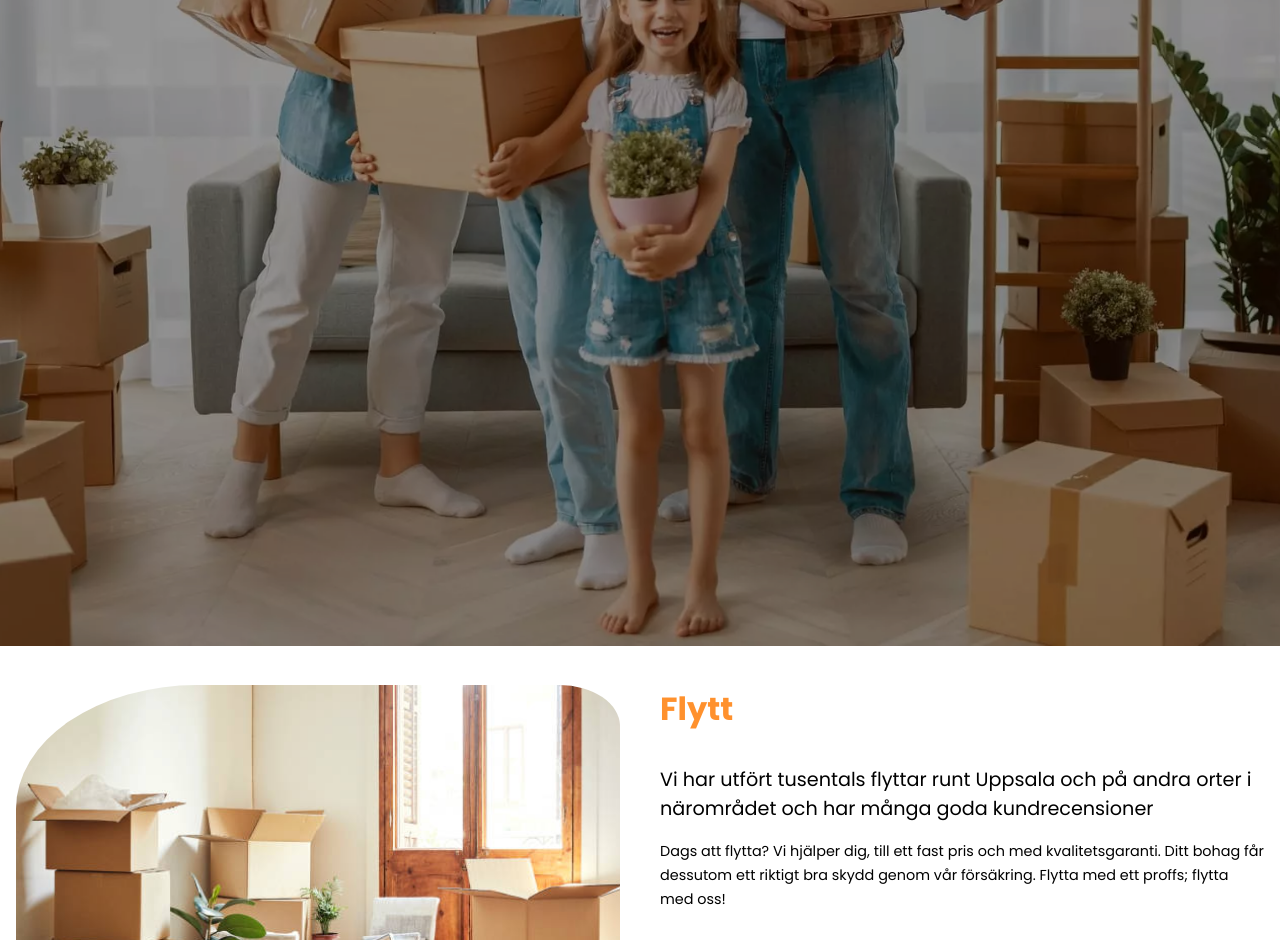
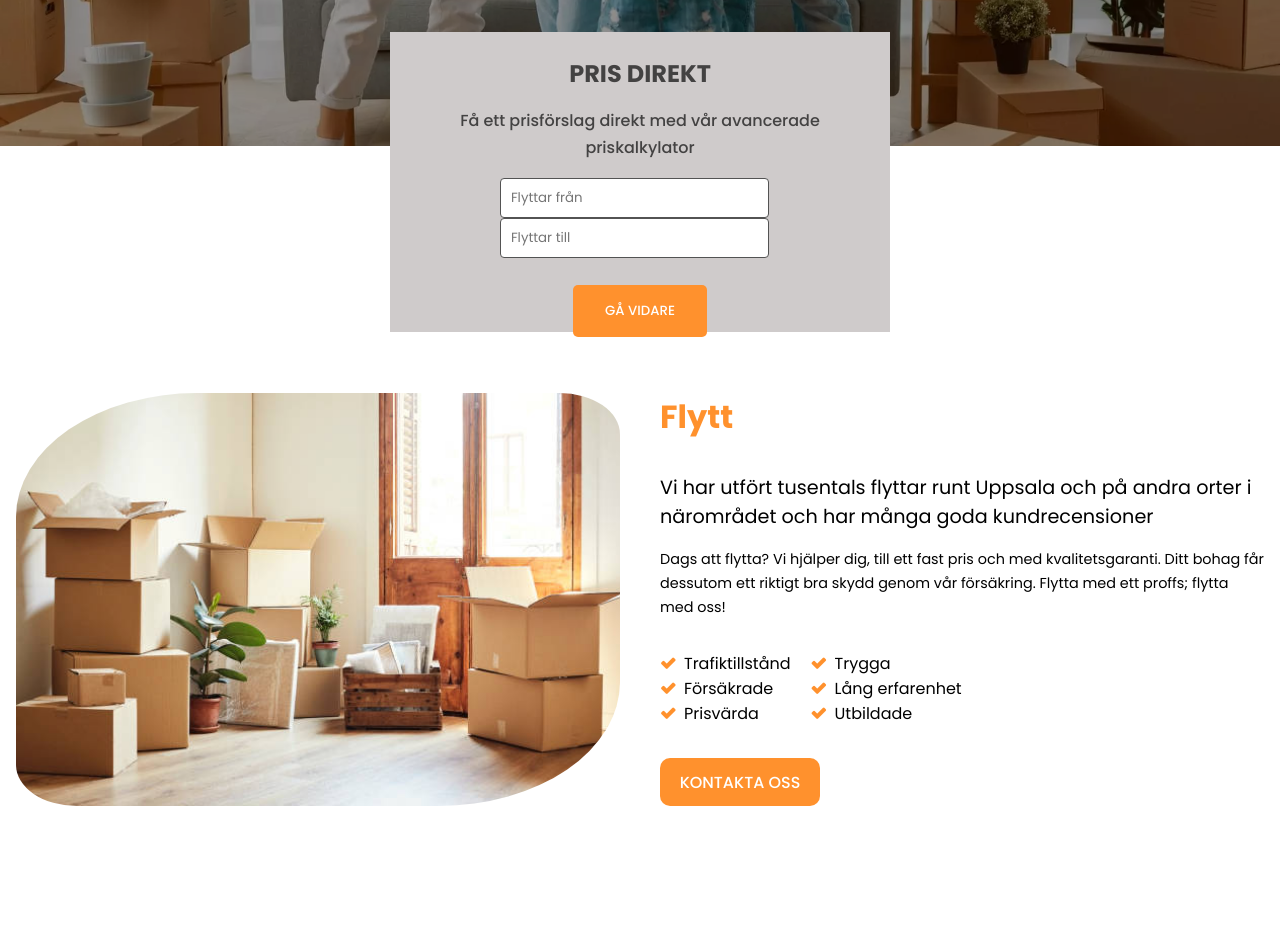
Before and after one commit to Richard-Chimama/cleaning-business-company, a plain HTML site: page index.html in a window 1280 px wide. Shown: the part 547-1487 px from the top of the page. Drawn offline with Linux system fonts and the light colour scheme.

Commit message:
updated-review only, do not merge

```diff
--- a/css/general.css
+++ b/css/general.css
@@ -18,7 +18,7 @@ body{
     --white-gray: #cfcbcb;
     --white: #FFF;
     --deep-gray: #333333;
-    --deep-green:#71baee84;
+    --light-black:rgba(0, 0, 0, 0.676);
 
 }
 
@@ -195,7 +195,7 @@ body{
 /* -------- Tablet view------------ */
 @media screen and (max-width:960px) {
     .header-container{
-        position:static;
+        position:sticky;
     }
 
     .navigation-bar .nav{
--- a/css/home.css
+++ b/css/home.css
@@ -16,10 +16,11 @@
     margin: 0;
     text-align: center;
     color: white;
+    position: relative;
 }
 .banner .banner-image {
     width: 100%;
-    height: 1076px;
+    height: 576px;
     object-fit:cover;
     z-index: -1;
     filter:brightness(60%);
@@ -33,13 +34,58 @@
     font-weight: 700;
     z-index: 0;
 }
+.offerprise{
+    position: absolute;
+    top: 105%;
+    left: 50%;
+    transform: translate(-50%,-50%);
+    width: 500px;
+    height: 300px;
+    background-color: var(--white-gray);
+    color: var(--light-black);
+}
+
+.offerprise-title{
+    padding-top: 1.5rem;
+    padding-bottom: 1rem;
+    padding-left: auto;
+}
+.offerprise-content{
+    padding-left: 20px;
+    padding-right: 20px;
+    line-height: 1.7rem;
+    font-weight: 500;
+    padding-bottom: 1rem;
+}
+.offerprise-input{
+    display: inline-block;
+    border: 0.3px solid var(--light-gray);
+    border-radius: 4px 4px;
+    height: 2.5rem;
+    margin-right: 0.7rem;
+    padding-left: 10px;
+}
+
+.offerprise-button{
+    margin-top: 1.7rem;
+    padding: 1rem 2rem;
+    border-radius: 5px 5px;
+    border:  none;
+    color: white;
+    font-weight: 500;
+    background-color: var(--orange);
+}
+
+/*-------Offerprise--------*/
+
+
 /*-------Introduction--------*/
 .introduction {
     grid-area: introduction;
     display: flex;
     flex-direction: row;
     gap: 40px;
-    margin: 2rem 1rem;
+    margin: 15rem 1rem;
     justify-content: center;
 }
 .introduction-image img{
--- a/index.html
+++ b/index.html
@@ -31,6 +31,13 @@
            <section class="banner">
                 <img class="banner-image" src="img/front-start.webp" alt="banner image">
                 <div class="banner-text">RESH FLYTTFIRMA</div>
+                <div class="offerprise">
+                    <h2 class="offerprise-title">PRIS DIREKT</h2>
+                    <p class="offerprise-content">Få ett prisförslag direkt med vår avancerade priskalkylator</p>
+                    <input class="offerprise-input" type="text" placeholder="Flyttar från">
+                    <input class="offerprise-input" type="text" placeholder="Flyttar till">
+                    <div><button class="offerprise-button">GÅ VIDARE</button></div>
+                </div>
             </section>
            <section class="introduction">
                 <div class="introduction-image">
```
